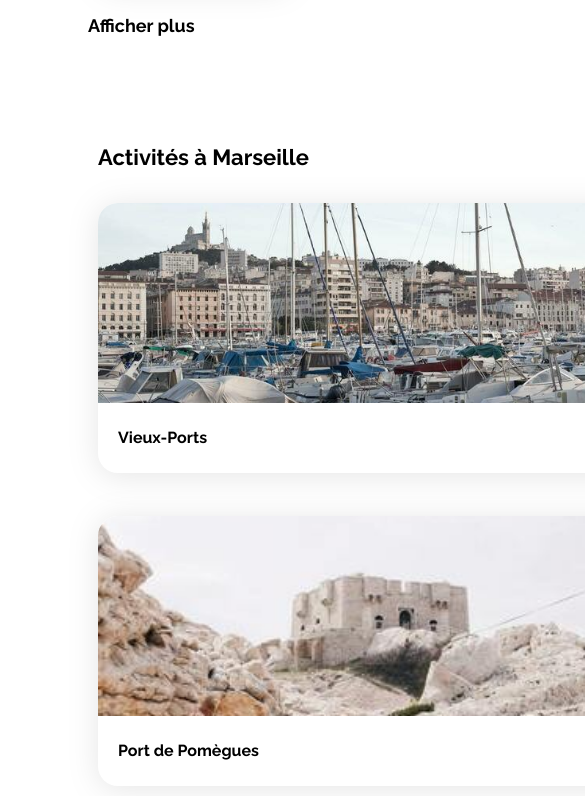
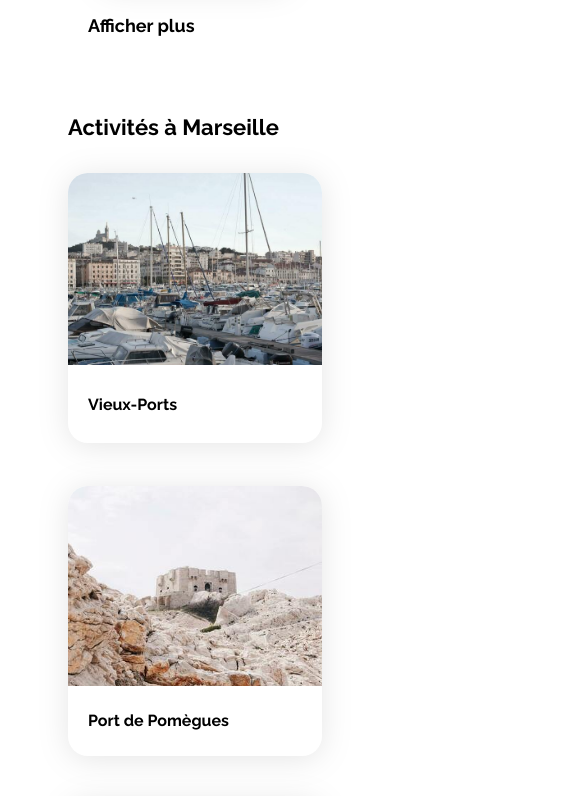
Before and after one commit to AlistairPiot/OC-Projet-3, a plain HTML site: page index.html in a window 390 px wide. Shown: the part 3664-4460 px from the top of the page, 585 px wide, since content can reach past the window. Drawn offline with Linux system fonts and the light colour scheme.

Commit message:
modif version mobile

```diff
--- a/css/style.css
+++ b/css/style.css
@@ -496,6 +496,7 @@ footer .column {
         border-right: none;
         color: black;
         text-align: center;
+        width: 170px;
     }
 
     .formulaire-recherche .icon-localisation {
@@ -582,6 +583,10 @@ footer .column {
         object-fit: cover;
     }
 
+    .activites-marseille {
+        padding: 0px;
+    }
+
     .activites-marseille .section-title {
         font-size: 22px;
         font-weight: 700;
@@ -589,7 +594,6 @@ footer .column {
 
     .activites-marseille .activites-cards {
         flex-direction: column;
-        width: 579.2px;
     }
 
     .activites-marseille .activites-cards a {
```
